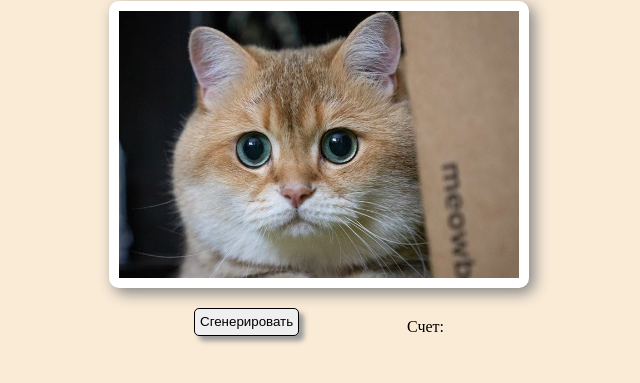
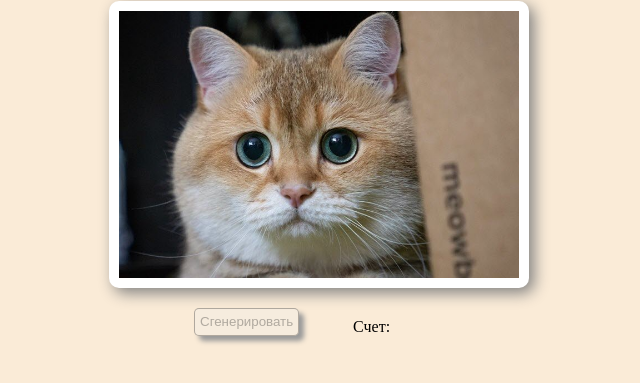
Before and after one commit to SultanHasanov/random-cats, a website: page index.html in a window 1280 px wide. Shown: the part 87-470 px from the top of the page, without its empty margins (321-961 px from the left). Drawn offline with Linux system fonts and the light colour scheme.

Commit message:
Update index.html

```diff
--- a/index.html
+++ b/index.html
@@ -56,11 +56,12 @@
         <img src="./img/cats.jpg" alt="cats" />
       </div>
       <div class="footer">
-        <button class="btn">Сгенерировать</button>
+        <button disabled class="btn">Сгенерировать</button>
         <div class="count">
           Счет:
           <span id="total"></span>
         </div>
+        <div id="timer"></div>
       </div>
     </div>
 
```
